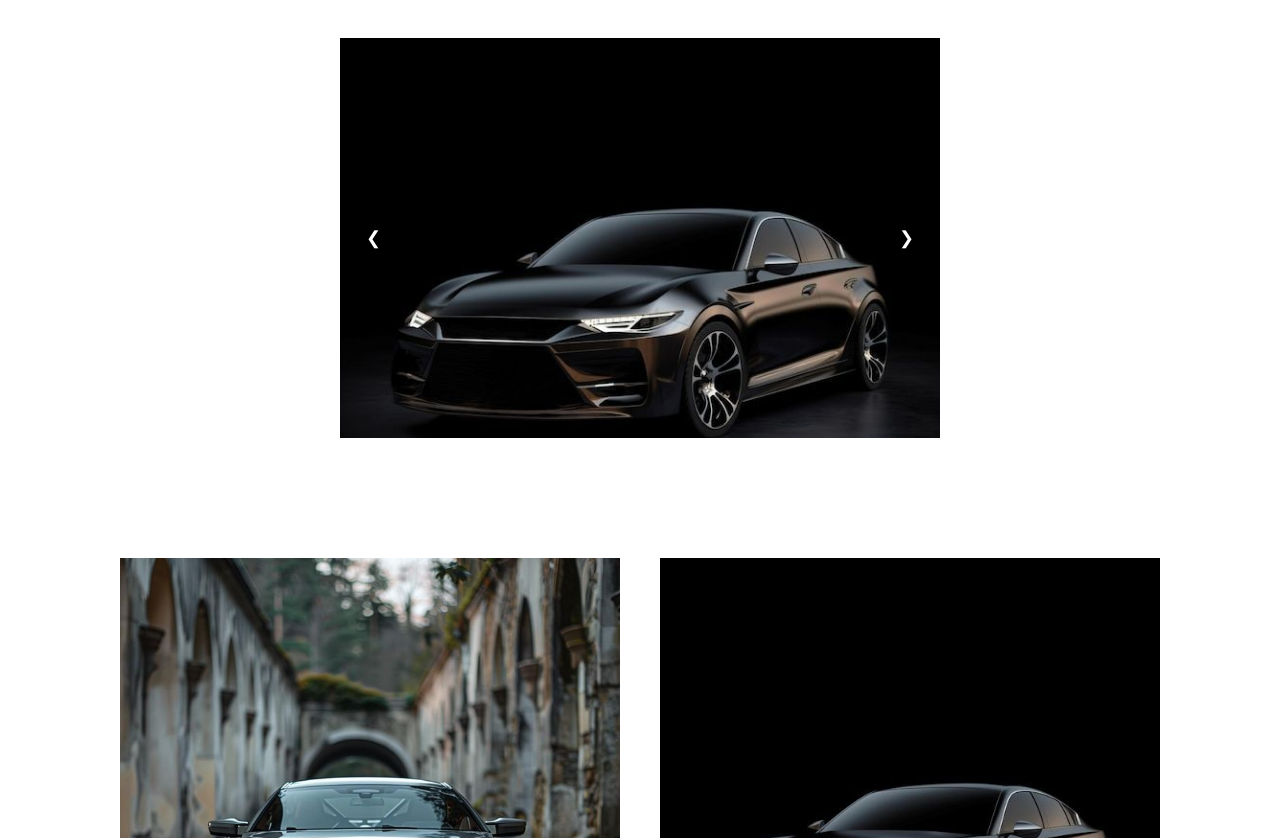
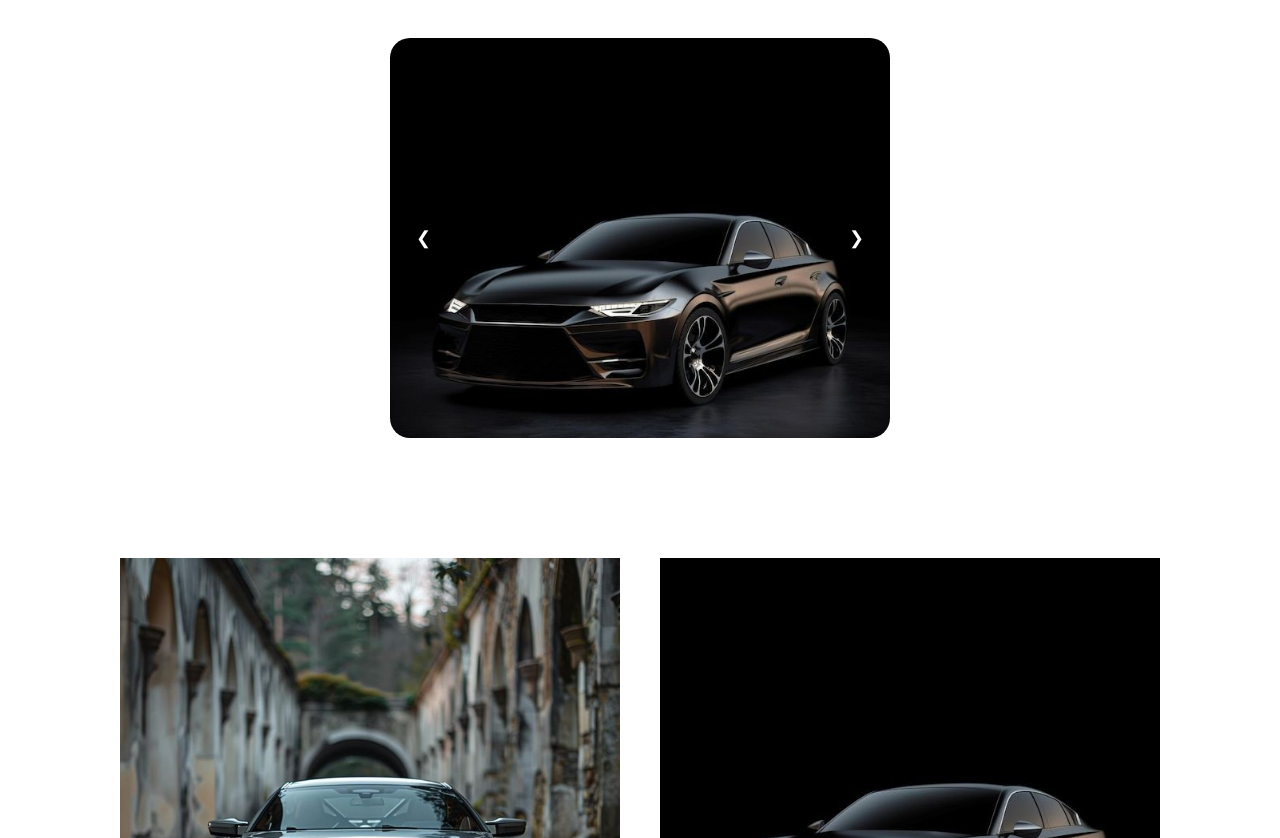
Before and after one commit to mnsengiyumva/Car-Dealership, a website: page src/CarDealership.html in a window 1280 px wide. Shown: the part 1241-2079 px from the top of the page. Drawn offline with Linux system fonts and the light colour scheme.

Commit message:
Refactoring

```diff
--- a/src/CarDealership.CSS
+++ b/src/CarDealership.CSS
@@ -831,7 +831,6 @@ body{
 }
 
 
-
 .overlay{
     position: relative;
 
@@ -850,10 +849,11 @@ body{
 
 .slideshow {
   position: relative;
-  width: 600px;
+  width: 500px;
   height: 400px;
   perspective: 1500px;
   overflow: hidden;
+  border-radius: 20px;
 }
 
 .sliding {
--- a/src/CarDealership.html
+++ b/src/CarDealership.html
@@ -163,6 +163,8 @@
 
     <div id="our-cars">
         <div class="slideshow">
+            <img class="sliding active" src="/Assets/black.jpg" alt="">
+            <img class="sliding" src="/Assets/wh.jpg" alt="">
             <img class="sliding" src="/Assets/im2.jpg" alt="">
             <img class="sliding" src="/Assets/white.jpg" alt="">
             <video class="sliding" autoplay muted loop width="600">
@@ -173,8 +175,7 @@
                 <source  src="/Assets/video2.mp4" type="video/mp4">
 
             </video>
-            <img class="sliding active" src="/Assets/black.jpg" alt="">
-            <img class="sliding" src="/Assets/wh.jpg" alt="">
+
 
 
             <button class="prev">❮</button>
```
